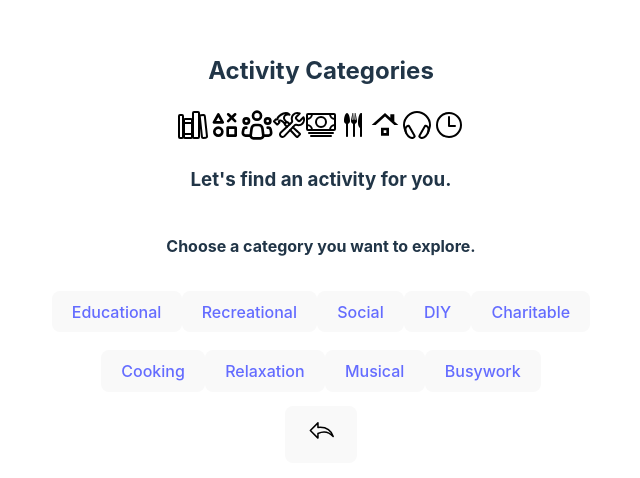
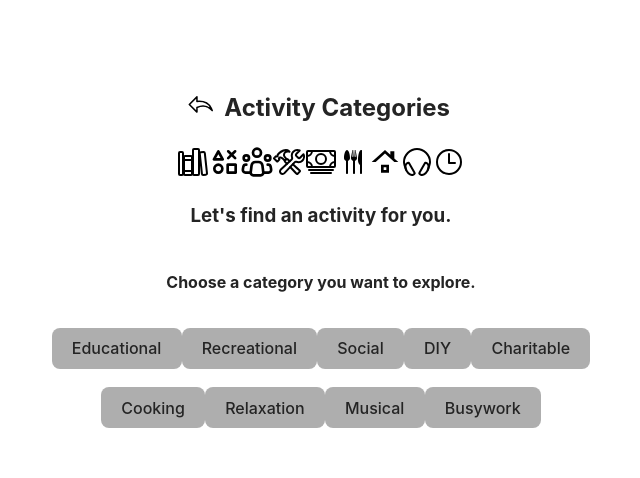
Before and after one commit to colecrum26/activity-generator-test, a React (Vite) app in the folder client/: page /categories in a window 1280 px wide. Shown: the part 148-626 px from the top of the page, without its empty margins (319-959 px from the left). Built offline with nearby package versions, Linux system fonts and the light colour scheme.

Commit message:
adjusted button hover display

```diff
--- a/client/src/categoryPages/busywork.jsx
+++ b/client/src/categoryPages/busywork.jsx
@@ -33,7 +33,7 @@ function Busywork() {
       <p>Price is scaled 0-10, with 0 being free.</p>
       <h4>Accessibility: {data.accessibility*10}</h4>
       <p>Accessibility is scaled 0-10, with 0 being most accessible.</p>
-      <button type="submit" id="home" style={{backgroundColor: "transparent"}}>
+      <button type="submit" id="back" style={{backgroundColor: "transparent", borderColor: "transparent"}}>
         <NavLink to="/categories"><img src={backIcon} alt="back button" /></NavLink>
       </button>
       <button onClick={getActivity}>Refresh</button>
--- a/client/src/categoryPages/charitable.jsx
+++ b/client/src/categoryPages/charitable.jsx
@@ -33,7 +33,7 @@ function Charitable() {
       <p>Price is scaled 0-10, with 0 being free.</p>
       <h4>Accessibility: {data.accessibility*10}</h4>
       <p>Accessibility is scaled 0-10, with 0 being most accessible.</p>
-      <button type="submit" id="home" style={{backgroundColor: "transparent"}}>
+      <button type="submit" id="back" style={{backgroundColor: "transparent", borderColor: "transparent"}}>
         <NavLink to="/categories"><img src={backIcon} alt="back button" /></NavLink>
       </button>
       <button onClick={getActivity}>Refresh</button>
--- a/client/src/categoryPages/cooking.jsx
+++ b/client/src/categoryPages/cooking.jsx
@@ -33,7 +33,7 @@ function Cooking() {
       <p>Price is scaled 0-10, with 0 being free.</p>
       <h4>Accessibility: {data.accessibility*10}</h4>
       <p>Accessibility is scaled 0-10, with 0 being most accessible.</p>
-      <button type="submit" id="home" style={{backgroundColor: "transparent"}}>
+      <button type="submit" id="back" style={{backgroundColor: "transparent", borderColor: "transparent"}}>
         <NavLink to="/categories"><img src={backIcon} alt="back button" /></NavLink>
       </button>
       <button onClick={getActivity}>Refresh</button>
--- a/client/src/categoryPages/diy.jsx
+++ b/client/src/categoryPages/diy.jsx
@@ -33,7 +33,7 @@ function DIY() {
       <p>Price is scaled 0-10, with 0 being free.</p>
       <h4>Accessibility: {data.accessibility*10}</h4>
       <p>Accessibility is scaled 0-10, with 0 being most accessible.</p>
-      <button type="submit" id="home" style={{backgroundColor: "transparent"}}>
+      <button type="submit" id="back" style={{backgroundColor: "transparent", borderColor: "transparent"}}>
         <NavLink to="/categories"><img src={backIcon} alt="back button" /></NavLink>
       </button>
       <button onClick={getActivity}>Refresh</button>
--- a/client/src/categoryPages/educational.jsx
+++ b/client/src/categoryPages/educational.jsx
@@ -33,7 +33,7 @@ function Educational() {
       <p>Price is scaled 0-10, with 0 being free.</p>
       <h4>Accessibility: {data.accessibility*10}</h4>
       <p>Accessibility is scaled 0-10, with 0 being most accessible.</p>
-      <button type="submit" id="home" style={{backgroundColor: "transparent"}}>
+      <button type="submit" id="back" style={{backgroundColor: "transparent", borderColor: "transparent"}}>
         <NavLink to="/categories"><img src={backIcon} alt="back button" /></NavLink>
       </button>
       <button onClick={getActivity}>Refresh</button>
--- a/client/src/categoryPages/musical.jsx
+++ b/client/src/categoryPages/musical.jsx
@@ -33,7 +33,7 @@ function Musical() {
       <p>Price is scaled 0-10, with 0 being free.</p>
       <h4>Accessibility: {data.accessibility*10}</h4>
       <p>Accessibility is scaled 0-10, with 0 being most accessible.</p>
-      <button type="submit" id="home" style={{backgroundColor: "transparent"}}>
+      <button type="submit" id="back" style={{backgroundColor: "transparent", borderColor: "transparent"}}>
         <NavLink to="/categories"><img src={backIcon} alt="back button" /></NavLink>
       </button>
       <button onClick={getActivity}>Refresh</button>
--- a/client/src/categoryPages/recreational.jsx
+++ b/client/src/categoryPages/recreational.jsx
@@ -33,7 +33,7 @@ function Recreational() {
       <p>Price is scaled 0-10, with 0 being free.</p>
       <h4>Accessibility: {data.accessibility*10}</h4>
       <p>Accessibility is scaled 0-10, with 0 being most accessible.</p>
-      <button type="submit" id="home" style={{backgroundColor: "transparent"}}>
+      <button type="submit" id="back" style={{backgroundColor: "transparent", borderColor: "transparent"}}>
         <NavLink to="/categories"><img src={backIcon} alt="back button" /></NavLink>
       </button>
       <button onClick={getActivity}>Refresh</button>
--- a/client/src/categoryPages/relaxation.jsx
+++ b/client/src/categoryPages/relaxation.jsx
@@ -33,7 +33,7 @@ function Relaxation() {
       <p>Price is scaled 0-10, with 0 being free.</p>
       <h4>Accessibility: {data.accessibility*10}</h4>
       <p>Accessibility is scaled 0-10, with 0 being most accessible.</p>
-      <button type="submit" id="home" style={{backgroundColor: "transparent"}}>
+      <button type="submit" id="back" style={{backgroundColor: "transparent", borderColor: "transparent"}}>
         <NavLink to="/categories"><img src={backIcon} alt="back button" /></NavLink>
       </button>
       <button onClick={getActivity}>Refresh</button>
--- a/client/src/categoryPages/social.jsx
+++ b/client/src/categoryPages/social.jsx
@@ -33,7 +33,7 @@ function Social() {
       <p>Price is scaled 0-10, with 0 being free.</p>
       <h4>Accessibility: {data.accessibility*10}</h4>
       <p>Accessibility is scaled 0-10, with 0 being most accessible.</p>
-      <button type="submit" id="home" style={{backgroundColor: "transparent"}}>
+      <button type="submit" id="back" style={{backgroundColor: "transparent", borderColor: "transparent"}}>
         <NavLink to="/categories"><img src={backIcon} alt="back button" /></NavLink>
       </button>
       <button onClick={getActivity}>Refresh</button>
--- a/client/src/components/categories.jsx
+++ b/client/src/components/categories.jsx
@@ -15,7 +15,13 @@ function Categories() {
   return (
     <div id="categories">
       <header id="categoryHeader">
-        <h2>Activity Categories</h2>
+        <div id="topRow">
+      <button type="submit" id="home"
+      style={{backgroundColor: "transparent", borderColor: "transparent"}}>
+        <NavLink to="/"><img src={backIcon} alt="back button" /></NavLink>
+      </button>
+        <h2 id="AC">Activity Categories</h2>
+        </div>
         <div id="icons">
         <img src={eduIcon} alt="books" />
         <img src={recIcon} alt="bicycle" />
@@ -61,11 +67,6 @@ function Categories() {
         <NavLink to="/busywork">Busywork</NavLink>
       </button>
     </div>
-    <div id="homeBtn">
-      <button type="submit" id="home">
-        <NavLink to="/"><img src={backIcon} alt="back button" /></NavLink>
-      </button>
-    </div>
   </div>
   );
 }
--- a/client/src/index.css
+++ b/client/src/index.css
@@ -16,11 +16,11 @@
 
 a {
   font-weight: 500;
-  color: #646cff;
+  color: #242424;
   text-decoration: inherit;
 }
 a:hover {
-  color: #535bf2;
+  color: #f2df53;
 }
 
 body {
@@ -48,11 +48,15 @@ body {
   justify-content: center;
   padding: 6px;
 }
-#homeBtn {
+
+#topRow {
   display: flex;
   justify-content: center;
-  align-self: center;
-  margin: 8px 0 8px 0;
+  margin-left: -28px;
+}
+
+#AC {
+  margin-left: -12px;
 }
 
 #activityHeader {
@@ -72,7 +76,7 @@ button {
   transition: border-color 0.25s;
 }
 button:hover {
-  border-color: #646cff;
+  border-color: #f2df53;
 }
 button:focus,
 button:focus-visible {
@@ -81,13 +85,13 @@ button:focus-visible {
 
 @media (prefers-color-scheme: light) {
   :root {
-    color: #213547;
-    background-color: #ffffff;
+    color: #242424;
+    background-color: rgba(255, 255, 255, 0.87);
   }
   a:hover {
-    color: #747bff;
+    color: #f2df53;
   }
   button {
-    background-color: #f9f9f9;
+    background-color: rgba(163, 163, 163, 0.87);
   }
 }
```
